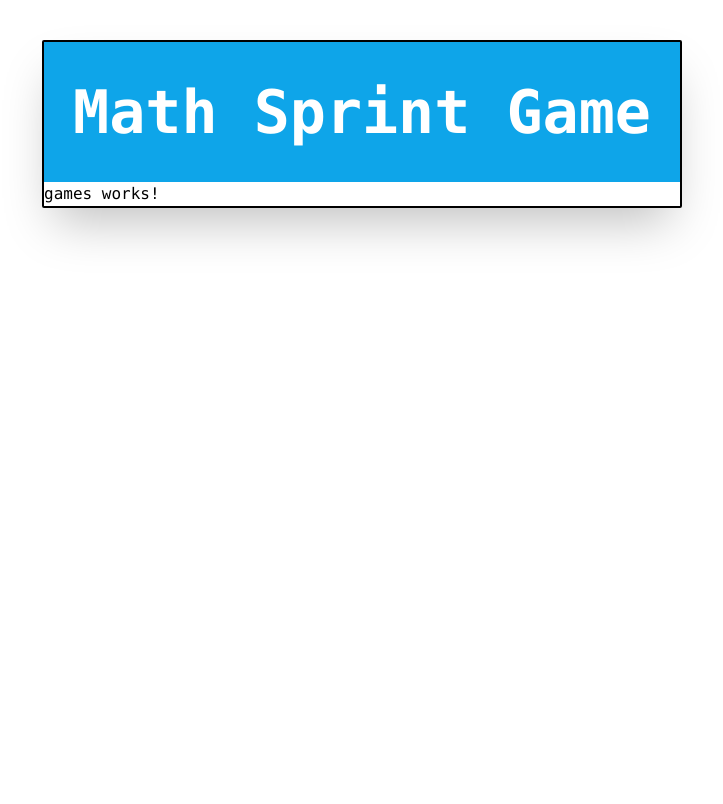
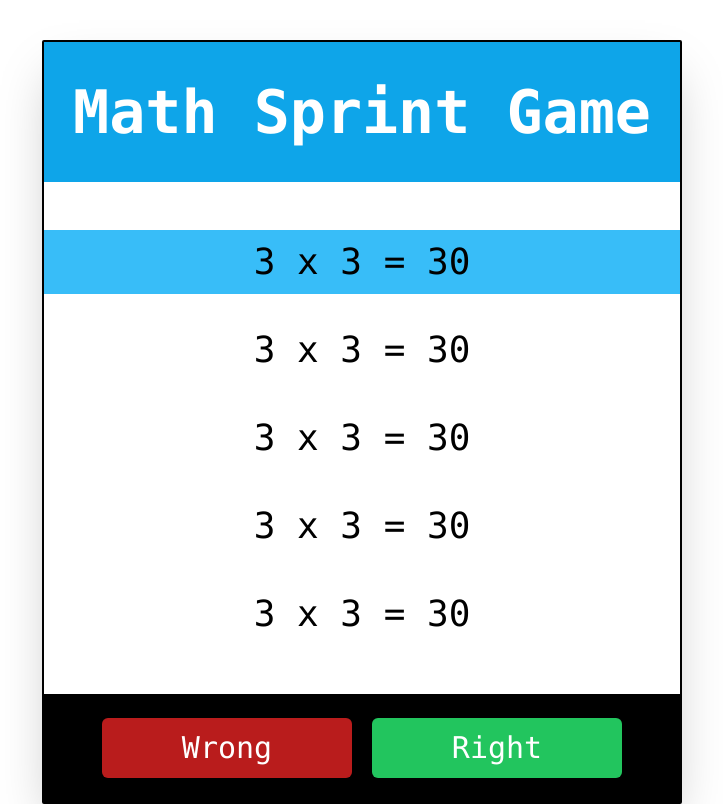
Before and after one commit to piotr-skolorzynski/math-sprint-game, an Angular app: page /games/1 in a window 1280 px wide. Shown: the whole page, without its empty margins (278-1001 px from the left). Built offline with nearby package versions, Linux system fonts and the light colour scheme.

Commit message:
create equations service

```diff
--- a/src/app/Pages/Games/games.component.html
+++ b/src/app/Pages/Games/games.component.html
@@ -1 +1,19 @@
-<p>games works!</p>
+<div class="flex flex-col justify-center items-center space-y-6 py-12">
+  <div
+    [ngClass]="{ 'bg-sky-400': equation.id === selectedEquation.id }"
+    class="w-full text-4xl text-center py-3"
+    *ngFor="let equation of equations"
+  >
+    {{ equation.value }}
+  </div>
+</div>
+<div class="w-full py-6 flex justify-center items-center bg-black space-x-5">
+  <button class="text-white bg-red-700 py-3 px-6 rounded-md text-3xl w-[250px]">
+    Wrong
+  </button>
+  <button
+    class="text-white bg-green-500 py-3 px-6 rounded-md text-3xl w-[250px]"
+  >
+    Right
+  </button>
+</div>
--- a/src/app/Pages/Games/games.component.ts
+++ b/src/app/Pages/Games/games.component.ts
@@ -1,4 +1,5 @@
 import { ChangeDetectionStrategy, Component } from '@angular/core';
+import { Equation } from 'src/app/models/game.model';
 
 @Component({
   selector: 'app-games',
@@ -6,4 +7,18 @@ import { ChangeDetectionStrategy, Component } from '@angular/core';
   styleUrls: ['./games.component.css'],
   changeDetection: ChangeDetectionStrategy.OnPush,
 })
-export class GamesComponent {}
+export class GamesComponent {
+  equations: Equation[] = [
+    {id: '1', value: '3 x 3 = 30', isTrue: true},
+    {id: '2', value: '3 x 3 = 30', isTrue: true},
+    {id: '3', value: '3 x 3 = 30', isTrue: true},
+    {id: '4', value: '3 x 3 = 30', isTrue: true},
+    {id: '5', value: '3 x 3 = 30', isTrue: true},
+  ]
+
+  selectedEquation: Equation = {
+    id: '1',
+    value: '3 x 3 = 30',
+    isTrue: true
+  }
+}
--- /dev/null
+++ b/src/app/services/equations.service.ts
@@ -0,0 +1,62 @@
+import { Injectable } from "@angular/core";
+import { Equation } from "../models/game.model";
+
+@Injectable({
+    providedIn: 'root'
+})
+export class EquationService {
+
+
+createEquastions(questionsAmount: number): Equation[]{
+    //randomly choose how many correct equastions there should be
+    const correctEquastions = this.getRandomInt(questionsAmount);
+
+    //set amount of wrong equations
+    const incorrectEquastions = questionsAmount - correctEquastions;
+
+    let equations = [] as Equation[]
+    let firstNumber: number;
+    let secondNumber: number;
+    let wrongFormat = [] as string[];
+
+    //create correct questions
+    for(let i = 0; i < correctEquastions; i++) {
+        firstNumber = this.getRandomInt(9);
+        secondNumber = this.getRandomInt(9);
+        const equationValue = firstNumber * secondNumber;
+        const equation = `${firstNumber} x ${secondNumber} = ${equationValue}`;
+        equations = [...equations, {value: equation, isTrue: true}]
+    }
+
+    // create incorrect ones
+    for(let i = 0; i < incorrectEquastions; i++) {
+        firstNumber = this.getRandomInt(9);
+        secondNumber = this.getRandomInt(9);
+        const equationValue = firstNumber * secondNumber;
+        wrongFormat[0] = `${firstNumber} x ${secondNumber + 1} = ${equationValue}`;
+        wrongFormat[1] = `${firstNumber} x ${secondNumber} = ${equationValue - 1}`;
+        wrongFormat[2] = `${firstNumber} x ${secondNumber + 1} = ${equationValue}`;
+        const formatChoice = this.getRandomInt(wrongFormat.length)
+        const equation = wrongFormat[formatChoice]
+        equations = [...equations, {value: equation, isTrue: false}]
+    }
+
+    //use Fisher-Yates (aka Knuth) shuffle algorithm to shaffle equations in array
+    return this.shuffleArray(equations)
+
+}
+
+private getRandomInt(max: number): number{
+    return Math.floor(Math.random() * Math.floor(max));
+}
+
+private shuffleArray<T>(array: T[]): T[] {
+      let i = array.length;
+  while (--i > 0) {
+    let randIndex = Math.floor(Math.random() * (i + 1));
+    [array[randIndex], array[i]] = [array[i], array[randIndex]];
+  }
+  return array;
+}
+
+}
```
Also changed, not shown: src/app/Pages/Splash/splash.component.ts (+1 -6 lines), src/app/models/game.model.ts (added, +11 -0 lines).
